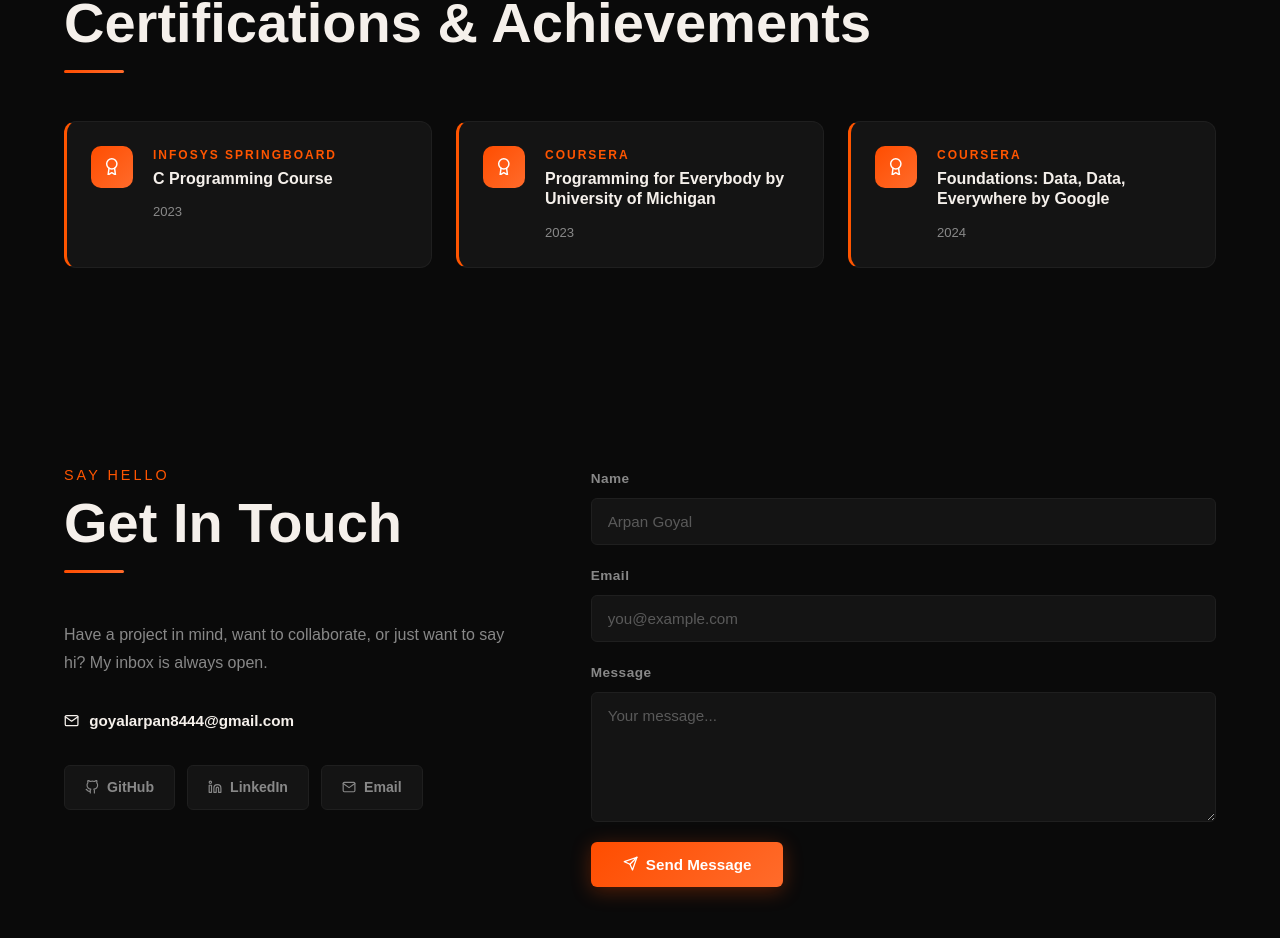
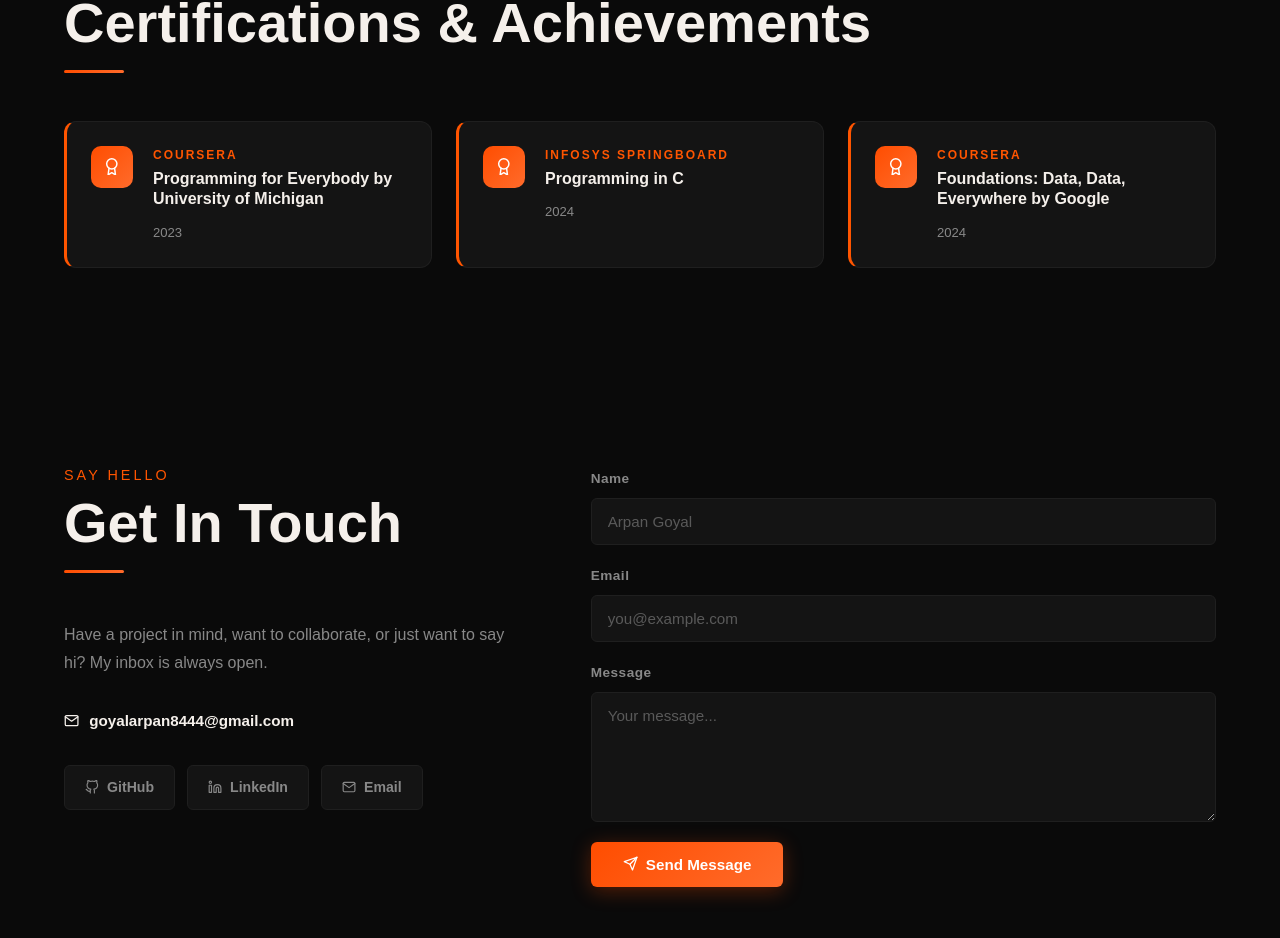
Before and after one commit to ArpanGoyal09/Arpan-Goyal-Portfolio, a React (Vite) app in the folder client/: page / in a window 1280 px wide. Shown: the part 4120-5058 px from the top of the page. Built offline with nearby package versions, Linux system fonts and the light colour scheme; no server answers; a web font is replaced by a local one.

Commit message:
Update 3

```diff
--- a/client/src/data/portfolioData.js
+++ b/client/src/data/portfolioData.js
@@ -93,16 +93,16 @@ const portfolioData = {
 
   certifications: [
     {
-      title: 'C Programming Course',
-      platform: 'Infosys Springboard',
+      title: 'Programming for Everybody by University of Michigan',
+      platform: 'Coursera',
       link: '#',
       year: '2023',
     },
     {
-      title: 'Programming for Everybody by University of Michigan',
-      platform: 'Coursera',
+      title: 'Programming in C',
+      platform: 'Infosys Springboard',
       link: '#',
-      year: '2023',
+      year: '2024',
     },
     {
       title: 'Foundations: Data, Data, Everywhere by Google',
```
